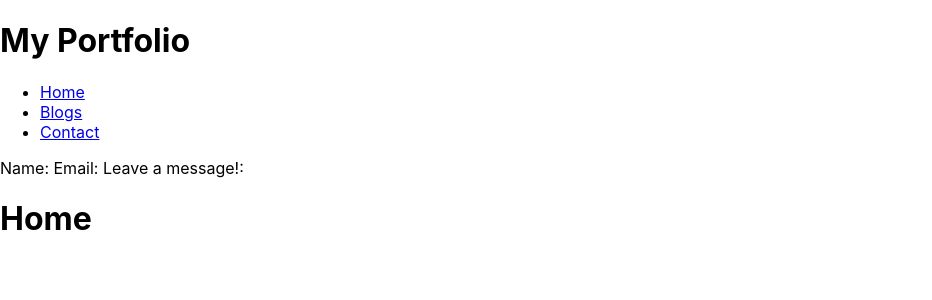
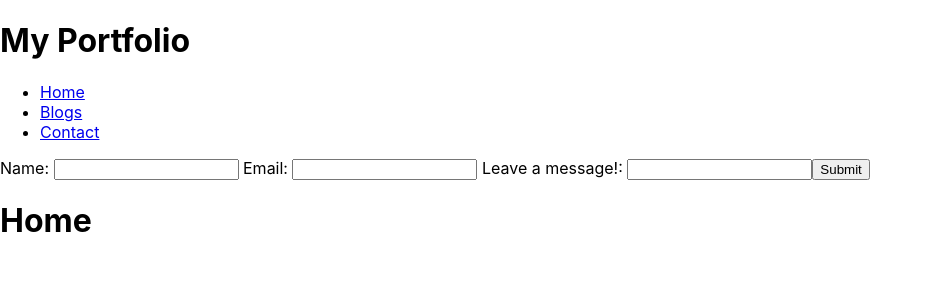
Before and after one commit to alvintsa/portfolio, a React (Create React App) app in the folder frontend/: page / in a window 1280 px wide. Shown: the top 300 px of the page, without its empty margins (0-932 px from the left). Built offline with nearby package versions, Linux system fonts and the light colour scheme.

Commit message:
form correctly sends data to backend

```diff
--- a/frontend/src/components/ContactForm.js
+++ b/frontend/src/components/ContactForm.js
@@ -1,14 +1,45 @@
-import React from "react";
+import { React, useState} from "react";
+import axios from 'axios';
 
 const ContactForm = () => {
     //TODO: CONTACT FORM (THIS WILL SHOW UP ON THE BOTTOM RIGHT OF EVERY PAGE!!) NOT TO BE CONFUSED WITH THE
     // TODO: CONTACT COMPONENT IN PAGES DIRECTORY
     //TODO:
+
+    const [inputs, setInputs] = useState({});
+
+    const handleChange = (event) => {
+        const name = event.target.name;
+        const value = event.target.value;
+        setInputs(values => ({...values, [name]: value}))
+    }
+
+    const handleSubmit = (event) => {
+        event.preventDefault();
+        // Send formData to backend
+        axios.post("/api/contact", inputs)
+        .then(response => {
+            // Handle success
+            console.log(response.data);
+        })
+        .catch(error => {
+            // Handle error
+            console.error('There was an error!', error);
+        });
+        alert(inputs);
+    }
     return (
-        <form>
-            <label> Name: </label>
-            <label> Email: </label>
-            <label> Leave a message!: </label>
+        <form onSubmit = {handleSubmit}>
+            <label> Name: <input type="text" name="name" value={inputs.name || ""} onChange={handleChange} />
+            </label>
+
+            <label> Email: <input type = "text" name = "email" value = {inputs.email || ""} onChange = {handleChange}/>
+            </label>
+
+            <label> Leave a message!: <input type = "text" name = "message" value = {inputs.message || ""} onChange = {handleChange}/>
+            </label>
+
+            <input type = "submit" />
 
         </form>
 
```
